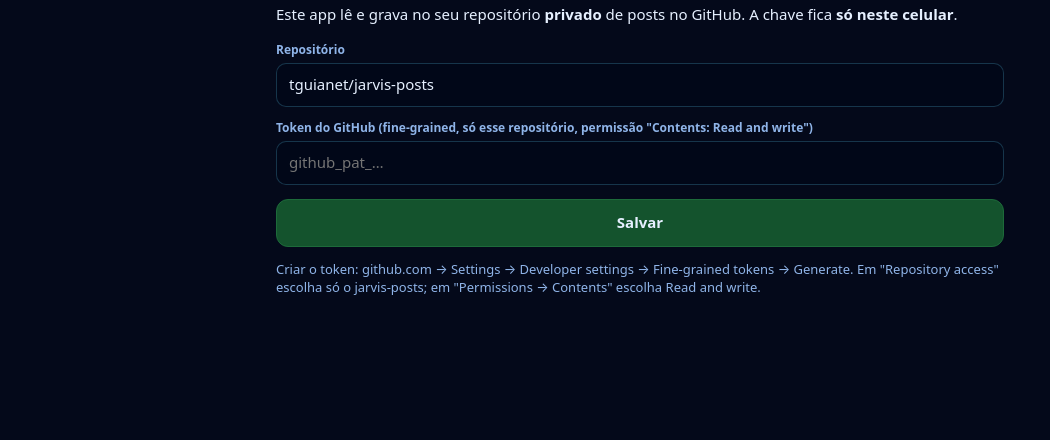
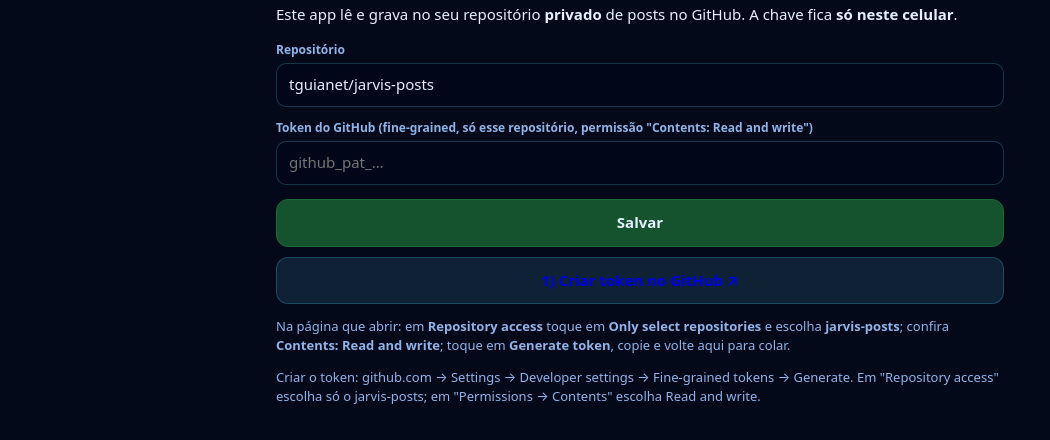
Before and after one commit to tguianet/jarvis-social, a plain HTML site: page index.html in a window 1280 px wide. Shown: the part 72-512 px from the top of the page, without its empty margins (0-1050 px from the left). Drawn offline with Linux system fonts and the light colour scheme.

Commit message:
App Jarvis Social

```diff
--- a/index.html
+++ b/index.html
@@ -212,6 +212,8 @@
     '<label>Repositório</label><input id="cR" value="' + esc(cfg.repo) + '">' +
     '<label>Token do GitHub (fine-grained, só esse repositório, permissão "Contents: Read and write")</label><input id="cT" type="password" autocomplete="off" placeholder="github_pat_…">' +
     '<button class="btn ok" id="cS" style="margin-top:14px">Salvar</button>' +
+    '<a class="btn" style="display:block;text-align:center;text-decoration:none;margin-top:10px" target="_blank" rel="noopener" href="https://github.com/settings/personal-access-tokens/new?name=Jarvis%20celular&description=App%20Jarvis%20Social&expires_in=365&contents=write">1) Criar token no GitHub ↗</a>' +
+    '<p class="mut">Na página que abrir: em <b>Repository access</b> toque em <b>Only select repositories</b> e escolha <b>jarvis-posts</b>; confira <b>Contents: Read and write</b>; toque em <b>Generate token</b>, copie e volte aqui para colar.</p>' +
     '<p class="mut">Criar o token: github.com → Settings → Developer settings → Fine-grained tokens → Generate. Em "Repository access" escolha só o jarvis-posts; em "Permissions → Contents" escolha Read and write.</p>' +
     (cfg.token ? '<button class="btn no" id="cSair" style="margin-top:10px">Apagar a chave deste celular</button>' : '') + '</div>';
   $('det').classList.add('on');
```
